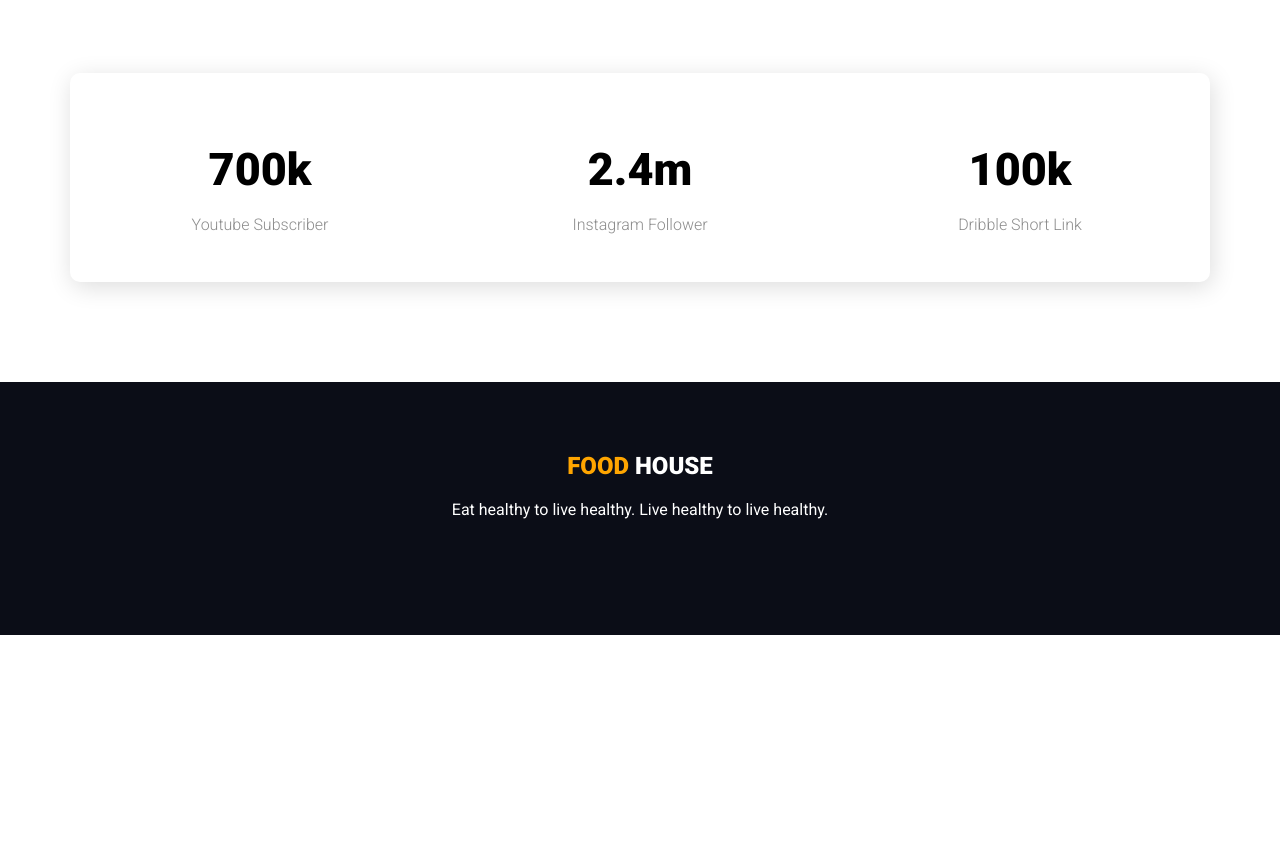
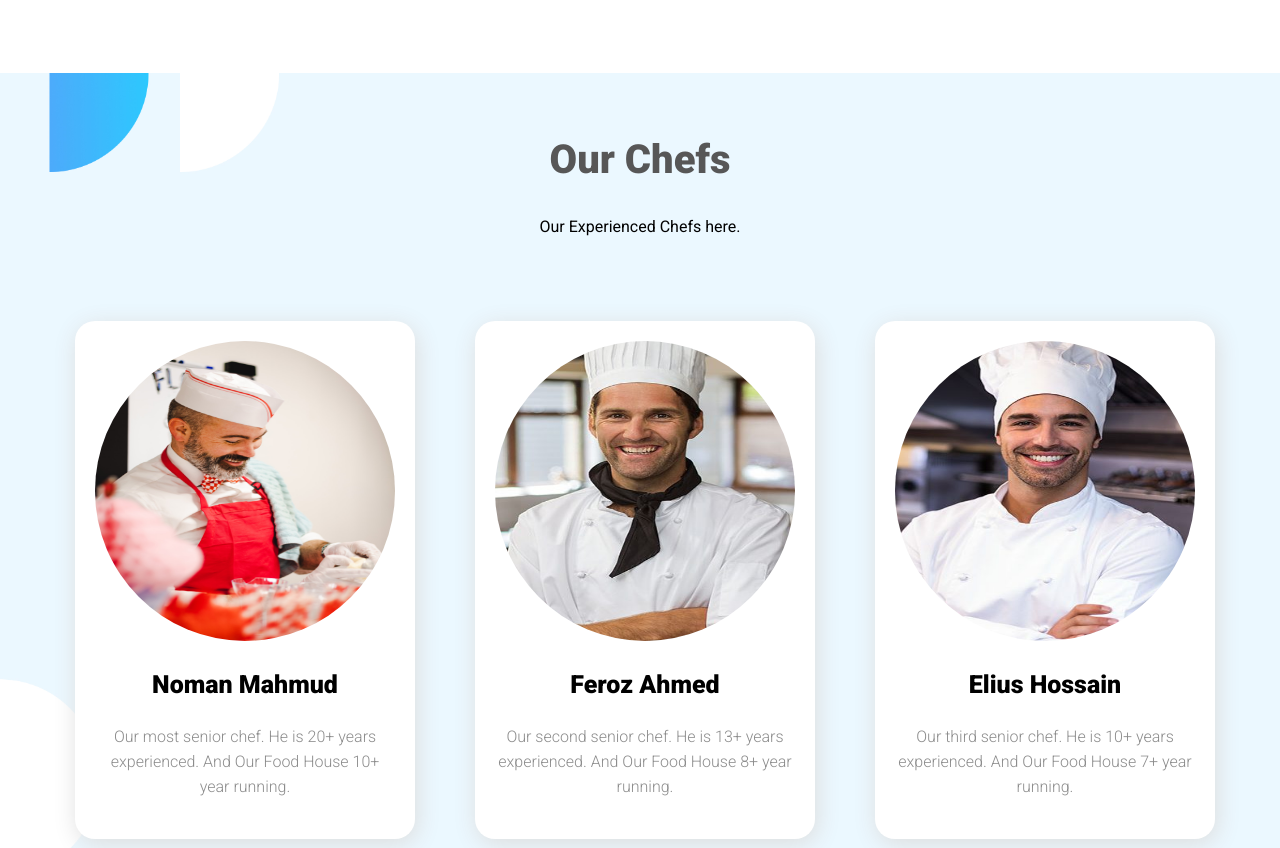
Before and after one commit to emonmahdi/food-house, a plain HTML site: page index.html in a window 1280 px wide. Shown: the part 1980-2828 px from the top of the page. Before the commit the page ends 2615 px from the top, so only its background shows below. Drawn offline with Linux system fonts and the light colour scheme.

Commit message:
extra one section add

```diff
--- a/index.html
+++ b/index.html
@@ -57,6 +57,34 @@
         </div>
      </section>
      <!-- ================================================================================================ -->
+     <section class="our-chefs">
+        <div class="section-title">
+            <h2>Our Chefs</h2>
+            <p>Our Experienced Chefs here.</p>
+        </div>
+        <div class="displayflex">
+            <div class="third-one-width">
+                <img src="images/chefs/c1.jpg" alt="">
+                <h3>Noman Mahmud</h3>
+                <p>Our most senior chef. He is 20+ years experienced. And Our Food House 10+ year running.</p>
+            </div>
+            <div class="third-one-width">
+                <img src="images/chefs/c2.jpg" alt="">
+                <h3>Feroz Ahmed</h3>
+                <p>Our second  senior chef. He is 13+ years experienced. And Our Food House 8+ year running.</p>
+            </div>
+            <div class="third-one-width">
+                <img src="images/chefs/c3.jpg" alt="">
+                <h3>Elius Hossain</h3>
+                <p>Our third senior chef. He is 10+ years experienced. And Our Food House 7+ year running.</p>
+            </div>
+        </div>
+     </section>
+
+
+
+
+     <!-- ================================================================================================ -->
      <section class="count">
          <div class="displayflex">
              <div class="third-one-width">
--- a/style.css
+++ b/style.css
@@ -96,8 +96,30 @@ p{
     font-size: 25px;
 }
 /* ============================================================================================= */
+.our-chefs{
+    background: url(images/shapes/chefs.jpg);
+    background-repeat: no-repeat;
+    background-size: cover;
+    padding:30px 0;
+}
+.our-chefs .displayflex{
+    padding:0 45px;
+    margin-bottom: 100px;
+}
+.our-chefs .third-one-width{
+    text-align: center;
+    background: #fff;
+}
+.our-chefs img{
+    height: 300px;
+    width: 300px;
+    border-radius: 50%;
+}
+
+
+/* ============================================================================================= */
 .count{
-    margin-bottom: 100px;
+    margin: 100px 0;
 }
 .count .third-one-width{
     box-shadow: none;
```
Also changed, not shown: images/chefs/c1.jpg (added), images/chefs/c2.jpg (added), images/chefs/c3.jpg (added), images/shapes/chefs.jpg (renamed from images/shapes/Frame 57.jpg).
